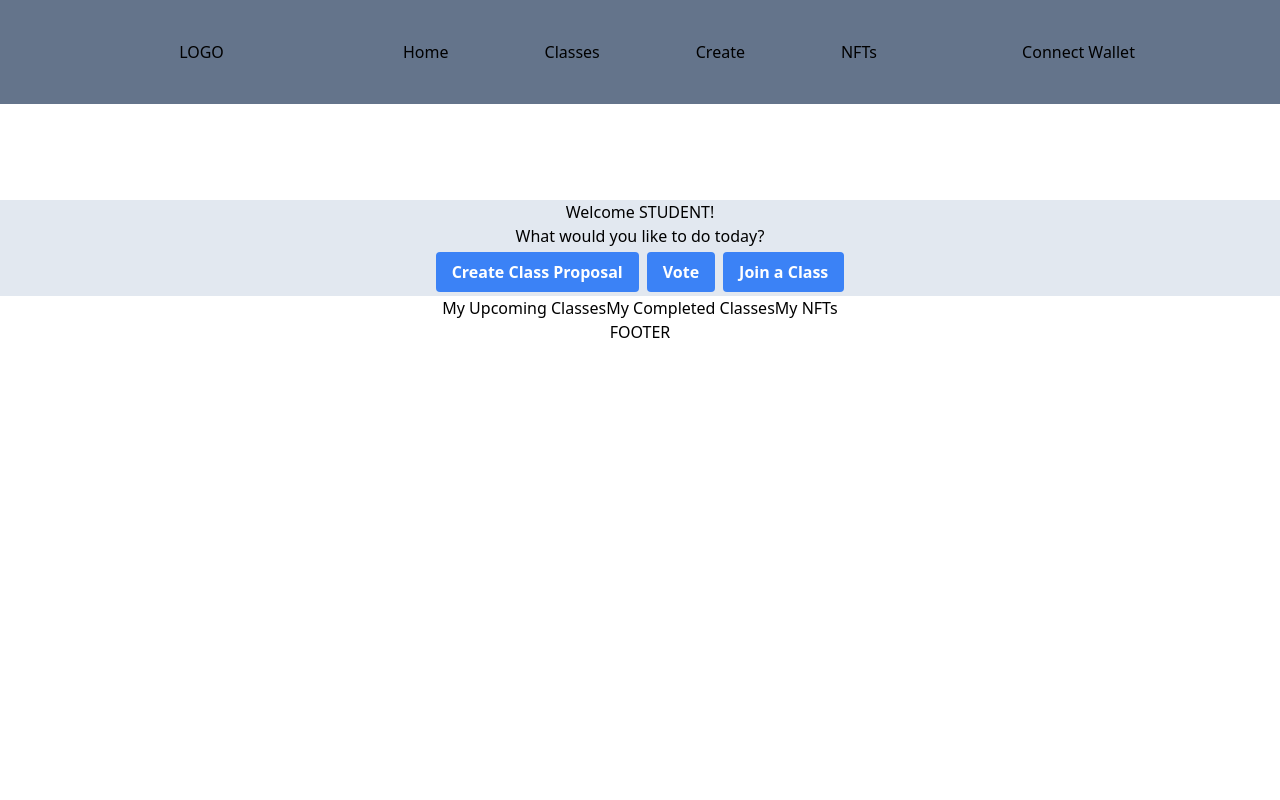
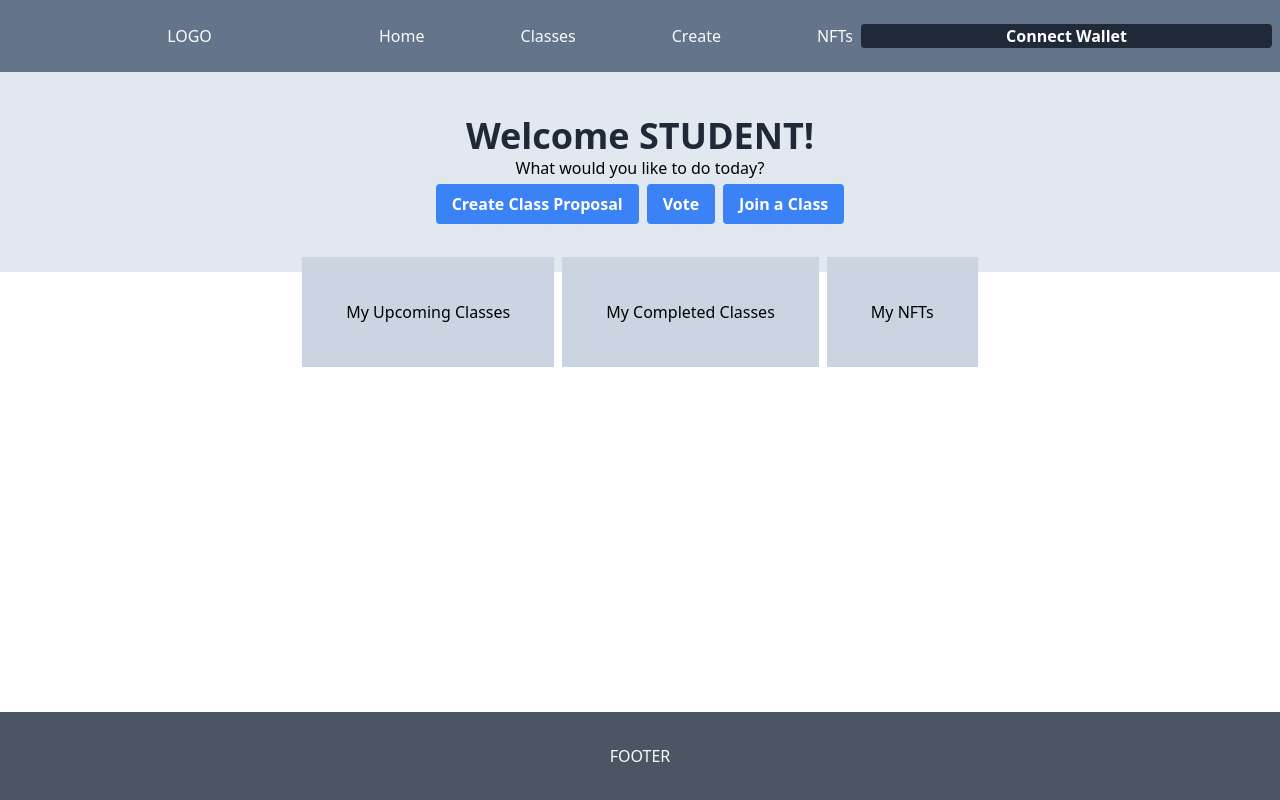
Before and after one commit to hacksnotdrugs/EducationDAO, a React (Create React App) app in the folder frontend/: page / in a window 1280 px wide. Built offline with nearby package versions, Linux system fonts and the light colour scheme.

Commit message:
improve styles with tailwindcss

```diff
--- a/frontend/src/App.js
+++ b/frontend/src/App.js
@@ -2,10 +2,12 @@ import './App.css';
 
 function App() {
   return (
-    <div className="App">
-      <header className="App-header ">
+    <div className="App flex flex-col">
+      <body>
+
+      <header className="App-header w-full">
         {/* Navigation */}
-      <nav className='flex py-10 bg-slate-500 mb-24'>
+        <nav className='flex py-6 bg-slate-500 text-slate-50'>
           <span className='flex-1'>LOGO</span>
           <span className='flex-1'>
             <ul className='inline-flex gap-24'>
@@ -15,24 +17,24 @@ function App() {
               <li>NFTs</li>
             </ul>
           </span>
-        <span className='flex-1'>Connect Wallet</span>
+          <span className='flex-1 bg-gray-800 hover:bg-blue-700 text-white font-bold px-4 rounded mx-2 align-baseline'>Connect Wallet</span>
         </nav>
       </header>
-      <body className=''>
-        <main className='bg-slate-200 '>
-          <p>Welcome STUDENT!</p>
+        <main className='bg-slate-200 py-11 mb-7'>
+          <p className='text-gray-800 text-4xl font-bold'>Welcome STUDENT!</p>
           <p>What would you like to do today?</p>
           <button className='bg-blue-500 hover:bg-blue-700 text-white font-bold py-2 px-4 rounded m-1'>Create Class Proposal</button>
           <button className='bg-blue-500 hover:bg-blue-700 text-white font-bold py-2 px-4 rounded m-1'>Vote</button>
           <button className='bg-blue-500 hover:bg-blue-700 text-white font-bold py-2 px-4 rounded m-1'>Join a Class</button>
         </main>
         <section>
-          <span>My Upcoming Classes</span>
-          <span>My Completed Classes</span>
-          <span>My NFTs</span>
+          <span className='border-solid border-black bg-slate-300 py-11 px-11 m-1'>My Upcoming Classes</span>
+          <span className='border-solid border-black bg-slate-300 py-11 px-11 m-1'>My Completed Classes</span>
+          <span className='border-solid border-black bg-slate-300 py-11 px-11 m-1'>My NFTs</span>
         </section>
+
+      <footer className='bg-gray-600 fixed bottom-0 left-0 w-full flex justify-center items-center text-gray-50 py-8'>FOOTER</footer>
       </body>
-      <footer>FOOTER</footer>
     </div>
   );
 }
```
Lines whose indentation alone changed are shown as unchanged.
